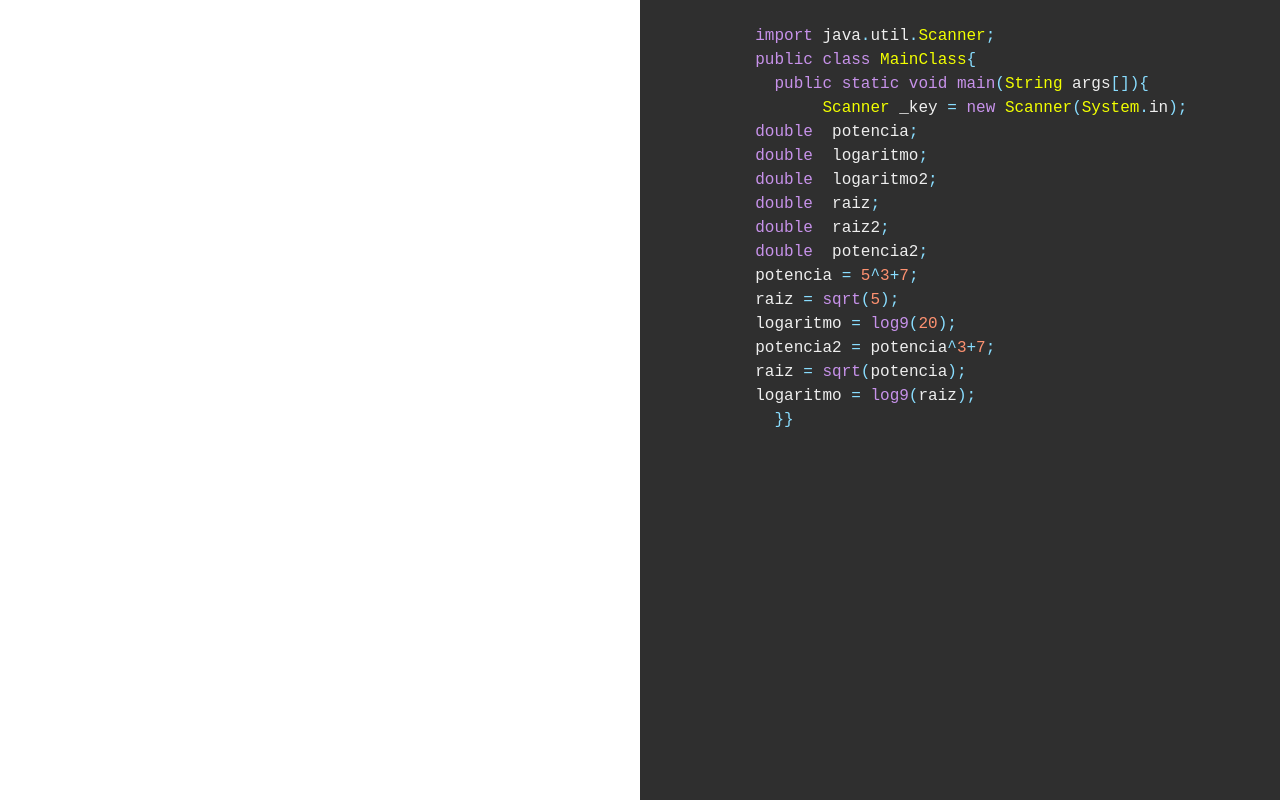
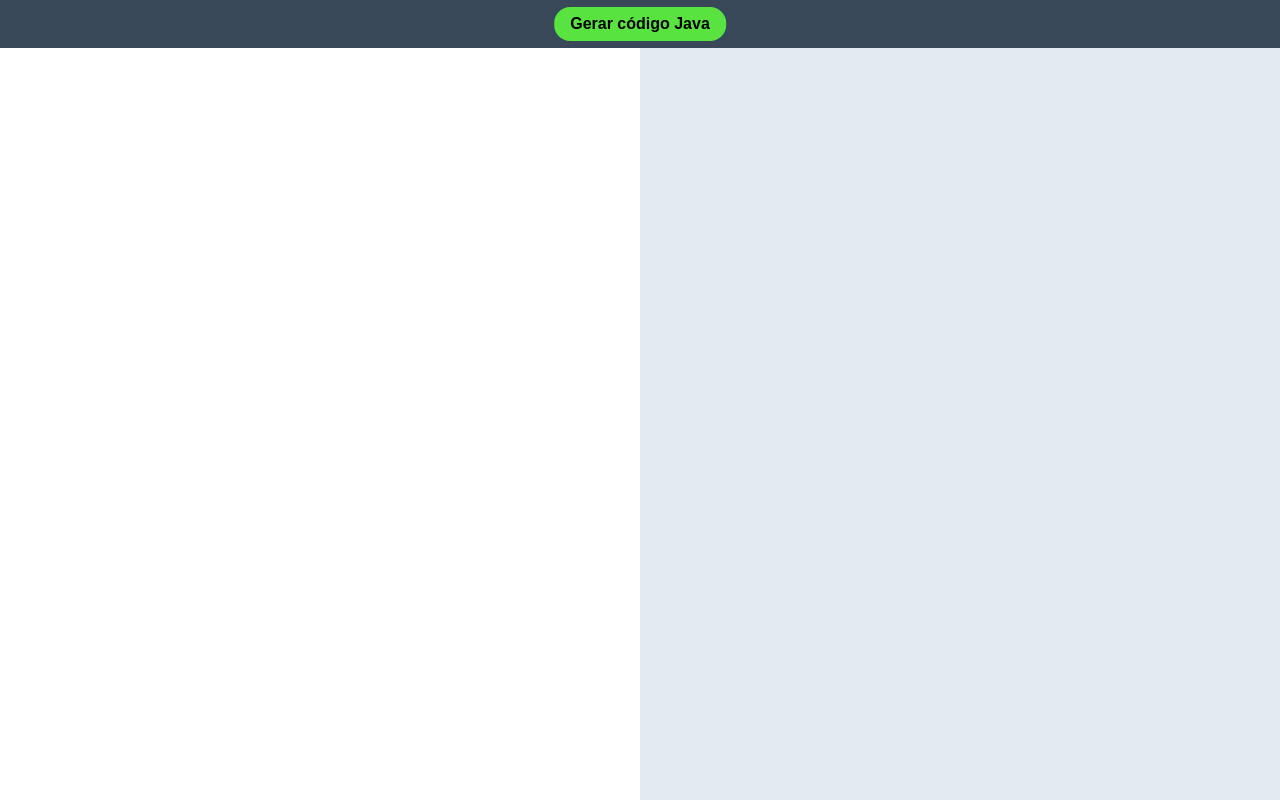
Before and after one commit to matthsena/isilang-webeditor, a Next.js app: page / in a window 1280 px wide. Built offline with nearby package versions, Linux system fonts and the light colour scheme.

Commit message:
usando contextos para passar dados da isilang entre componentes

```diff
--- a/components/IsilangEditor.tsx
+++ b/components/IsilangEditor.tsx
@@ -1,7 +1,6 @@
 import { useState, useEffect, useContext } from 'react'
 import styled from "@emotion/styled";
 import { generateHighlight } from '../services/highlight'
-import httpRequest from '../services/httpRequest'
 import { CurrentJavaCode } from '../context/JavaCode'
 
 const EditorInput = styled.textarea`
@@ -41,9 +40,8 @@ const EditorHighlights = styled.div`
 `
 
 export default function IsiLangEditor() {
-    const [plainText, setPlainText] = useState('')
     const [highlightText, setHighlightText] = useState('')
-    const { setJavaCode } = useContext(CurrentJavaCode)
+    const { plainText, setPlainText } = useContext(CurrentJavaCode)
 
     function checkTab(e: any) {
         const value = plainText;
@@ -65,15 +63,6 @@ export default function IsiLangEditor() {
         setHighlightText(code)
     }, [plainText])
 
-    const generateJavaCode = () => {
-        httpRequest(plainText)
-            .then((res) => {
-                setJavaCode(res)
-            }).catch((error) => {
-                console.error(error)
-            })
-    }
-
     return (
         <>
             <EditorInput spellCheck={false} value={plainText} onKeyDown={e => checkTab(e)} onChange={e => setPlainText(e.target.value)}></EditorInput>
--- a/components/JavaCodeEditor.tsx
+++ b/components/JavaCodeEditor.tsx
@@ -1,6 +1,6 @@
 import { useContext } from 'react';
 import { Prism as SyntaxHighlighter } from 'react-syntax-highlighter';
-import { materialDark } from 'react-syntax-highlighter/dist/cjs/styles/prism';
+import { coldarkCold } from 'react-syntax-highlighter/dist/cjs/styles/prism';
 
 import { CurrentJavaCode } from '../context/JavaCode'
 import styled from '@emotion/styled';
@@ -10,43 +10,16 @@ position: absolute;
 width: 100%;
 height: 100%;
 top: -0.5rem;
-right: 0;
-padding: 0 !important;
 border: none !important;
 border-radius: none !important;
 `
 
 export default function JavaCodeEditor() {
-    const { code } = useContext(CurrentJavaCode)
+  const { code } = useContext(CurrentJavaCode)
 
-    return (
-        <Highlighter language="java" style={materialDark}>
-            {`
-            import java.util.Scanner;
-            public class MainClass{
-              public static void main(String args[]){
-                   Scanner _key = new Scanner(System.in);
-            double  potencia;
-            double  logaritmo;
-            double  logaritmo2;
-            double  raiz;
-            double  raiz2;
-            double  potencia2;
-            potencia = 5^3+7;
-            raiz = sqrt(5);
-            logaritmo = log9(20);
-            potencia2 = potencia^3+7;
-            raiz = sqrt(potencia);
-            logaritmo = log9(raiz);
-              }}
-
-            `}
+  return (
+    <Highlighter language="java" style={coldarkCold}>
+      {code}
     </Highlighter>
-
-
-        // <></>
-        // // <Highlighter language="java" style={docco}>
-        // //     {code}
-        // // </Highlighter>
-    )
+  )
 }
--- a/context/JavaCode.tsx
+++ b/context/JavaCode.tsx
@@ -1,19 +1,27 @@
 import { useState, useMemo, createContext, ReactNode } from "react";
 
 export const CurrentJavaCode = createContext({
+    plainText: '',
     code: '',
-    setJavaCode: (data: string) => null
+    setJavaCode: (data: string) => null,
+    setPlainText: (data: string) => null
 })
 
 export default function JavaCodeContext({children}: {children: ReactNode}) {
     const [code, setCode] = useState('')
+    const [plainText, setText] = useState('')
 
     const setJavaCode = (text: string) => {
         setCode(text)
         return null
     }
 
-    const value = useMemo(() => ({ code, setJavaCode }), [code]);
+    const setPlainText = (text: string) => {
+      setText(text)
+      return null
+    }
+
+    const value = useMemo(() => ({ code, plainText, setJavaCode, setPlainText }), [plainText, code]);
 
     return (
         <CurrentJavaCode.Provider value={value}>
--- a/pages/index.tsx
+++ b/pages/index.tsx
@@ -1,8 +1,11 @@
 import type { NextPage } from 'next'
 import Head from 'next/head'
 import styled from '@emotion/styled'
+import { useContext } from 'react'
 import IsiLangEditor from '../components/IsilangEditor'
 import JavaCodeEditor from '../components/JavaCodeEditor'
+import { CurrentJavaCode } from '../context/JavaCode'
+import httpRequest from '../services/httpRequest'
 
 const Body = styled.div`
   box-sizing: border-box;
@@ -10,9 +13,9 @@ const Body = styled.div`
   margin: 0;
 `
 const Panel = styled.div`
-  top: 0;
+  top: 3rem;
   position: absolute;
-  height: 100vh;
+  height: calc(100vh - 3rem);
   width: 50vw;
   overflow: hidden;
 `
@@ -27,7 +30,48 @@ const LeftPanel = styled(Panel)`
   background: #ddd;
 `
 
+const Navbar = styled.div`
+  position: fixed;
+  top: 0;
+  left: 0;
+  width: 100vw;
+  height: 3rem;
+  background: #394859;
+  z-index: 999;
+`
+
+const RunButton = styled.button`
+  background: #59E340;
+  border: none;
+  padding: 0.5rem 1rem;
+  border-radius: 1rem;
+  color: #000;
+  font-size: 1rem;
+  font-weight: bold;
+  margin: 0;
+  position: absolute;
+  top: 50%;
+  left: 50%;
+  transform: translate(-50%, -50%);
+  &:hover {
+    cursor: pointer;
+    background: #95E886;
+  }
+`
+
+
 const Home: NextPage = () => {
+  const { plainText, setJavaCode } = useContext(CurrentJavaCode)
+
+  const generateJavaCode = () => {
+    httpRequest(plainText)
+      .then((res) => {
+        setJavaCode(res)
+      }).catch((error) => {
+        console.error(error)
+      })
+  }
+
   return (
     <div>
       <Head>
@@ -36,6 +80,12 @@ const Home: NextPage = () => {
         <link rel="icon" href="/favicon.ico" />
       </Head>
       <Body>
+        <Navbar>
+          <RunButton onClick={generateJavaCode}>
+            Gerar código Java
+          </RunButton>
+        </Navbar>
+
         <RightPanel>
           <IsiLangEditor />
         </RightPanel>
```
